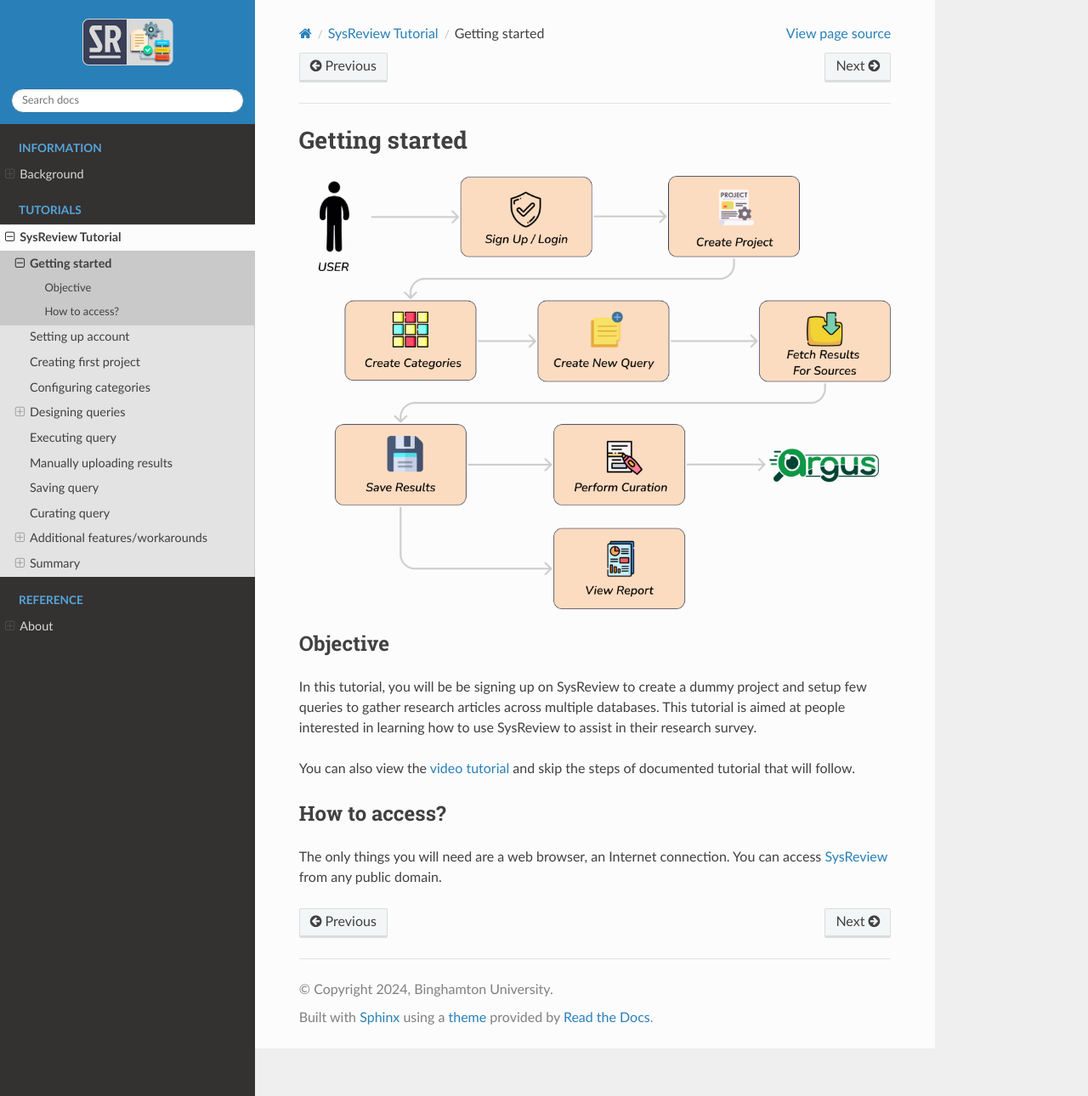
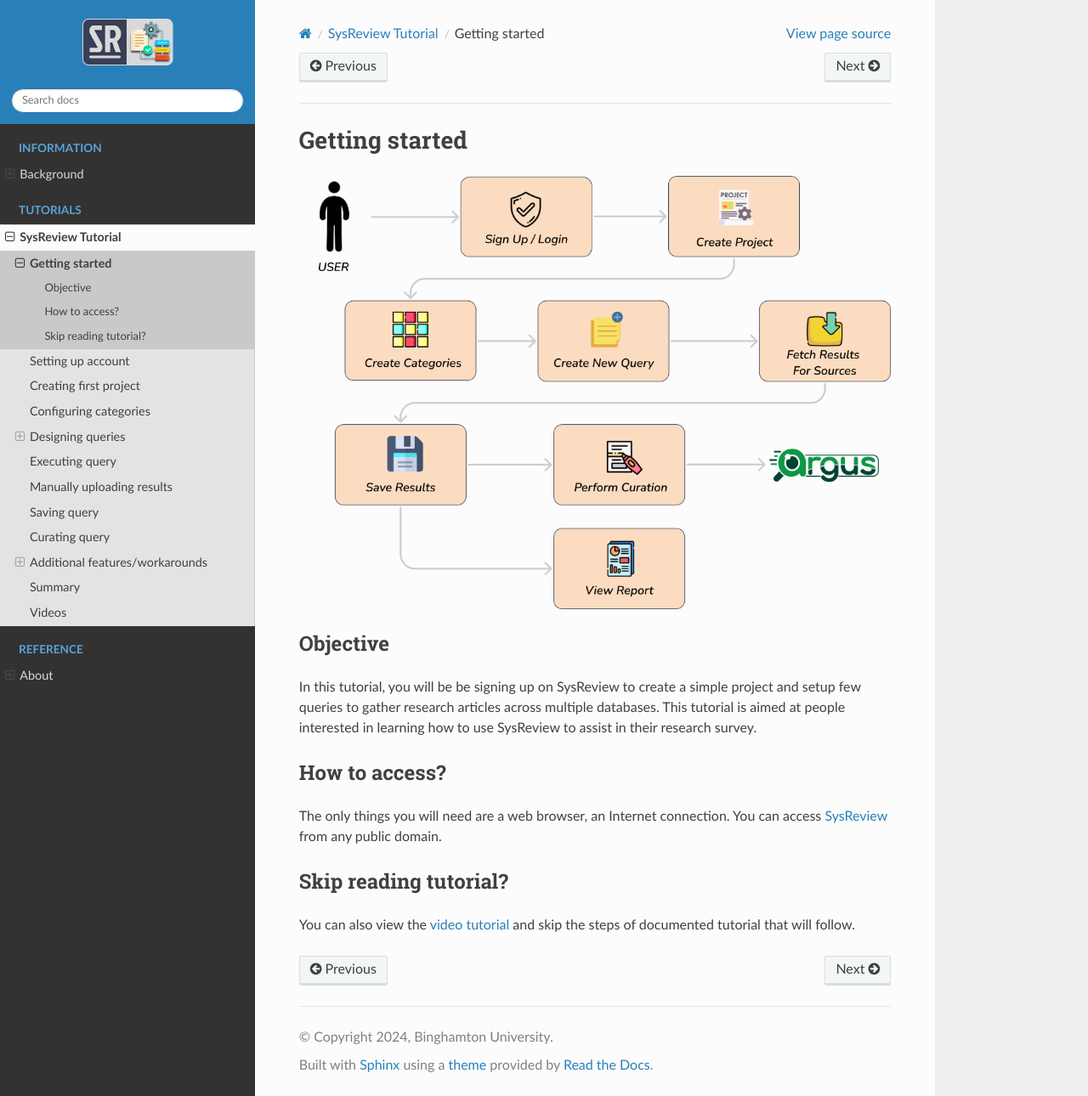
Before and after one commit to Scientific-Research-Survey-Automator/docs-sysreview, a Sphinx documentation site: the page built from docs/source/tutorials/getting_started.rst, in a window 1280 px wide and 1290 px high. Shown: the whole window at 85% size. Built offline with Sphinx 7.4.7 and the Read the Docs theme 2.0.0, drawn with Linux system fonts in a browser that asks for light colours.

Commit message:
Seperating video link

```diff
--- a/docs/source/tutorials/getting_started.rst
+++ b/docs/source/tutorials/getting_started.rst
@@ -5,15 +5,16 @@
 
 Objective
 =========
-In this tutorial, you will be be signing up on SysReview to create a dummy project
+In this tutorial, you will be be signing up on SysReview to create a simple project
 and setup few queries to gather research articles across multiple databases.
 This tutorial is aimed at people interested in learning how to use SysReview to assist
 in their research survey.
-
-You can also view the :ref:`video tutorial <tutorials/summary:Videos>` and skip the steps of documented tutorial that will follow.
-
 
 How to access?
 ==============
 The only things you will need are a web browser, an Internet connection.
 You can access `SysReview <https://sysrev.cs.binghamton.edu/sysreview>`_ from any public domain.
+
+Skip reading tutorial?
+======================
+You can also view the :ref:`video tutorial <tutorials/videos:Videos>` and skip the steps of documented tutorial that will follow.
--- a/docs/source/tutorials/index.rst
+++ b/docs/source/tutorials/index.rst
@@ -17,3 +17,6 @@
    curate_query
    additional_settings
    summary
+   videos
+
+|tutorial_frame_link|
--- /dev/null
+++ b/docs/source/tutorials/videos.rst
@@ -0,0 +1,6 @@
+******
+Videos
+******
+
+You can also refer our video that covers the steps shown in this documented demonstration: (|tutorial_video_link|).
+|tutorial_frame_link|
```
Also changed, not shown: docs/source/tutorials/summary.rst (+0 -8 lines).
